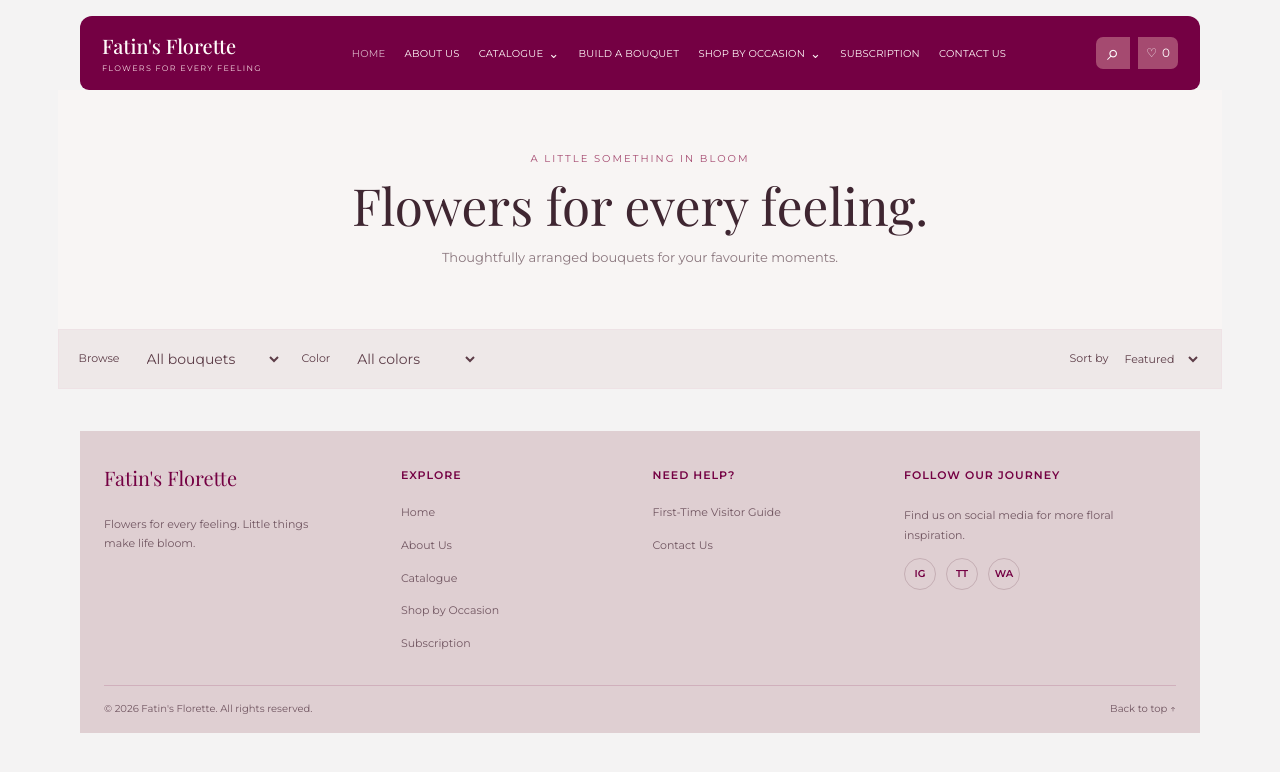
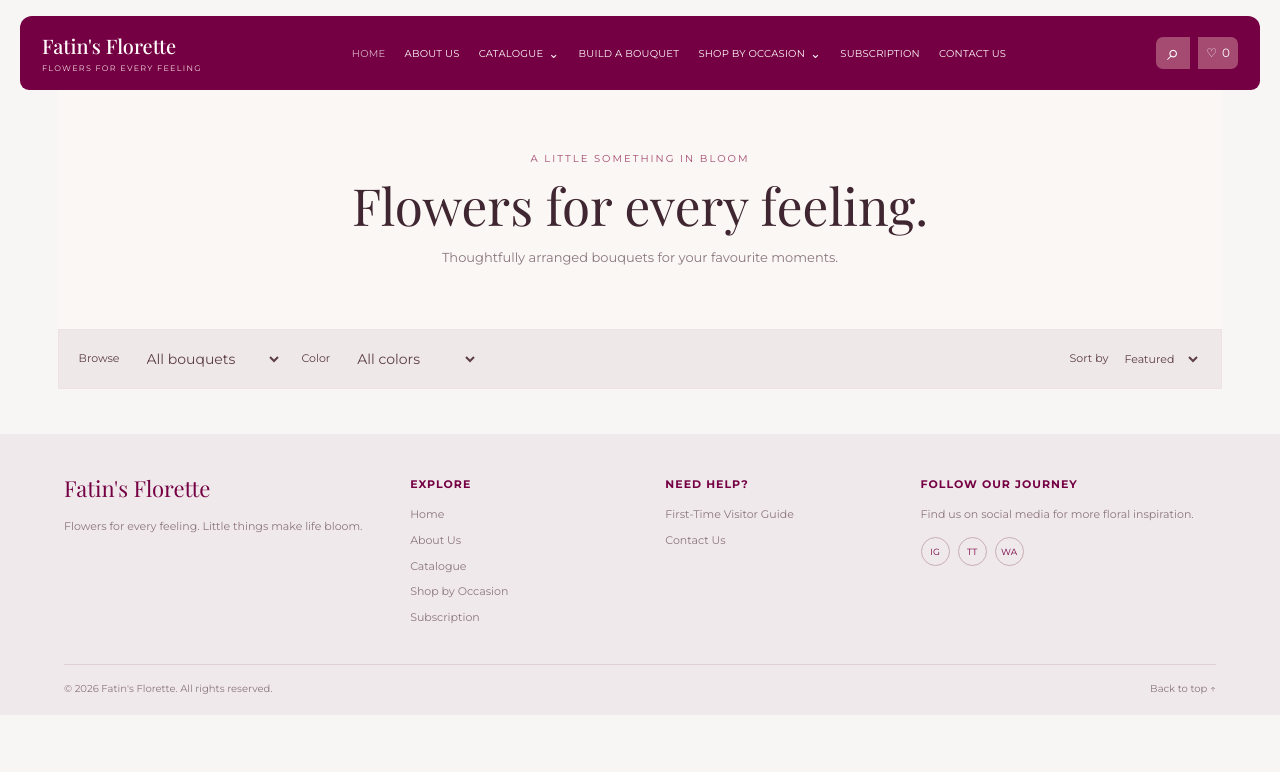
Before and after one commit to wafeeka737/Fatinsflorette, a plain HTML site: page pages/catalog.html in a window 1280 px wide. Drawn offline with nearby package versions, Linux system fonts and the light colour scheme; files that its build step writes are made by us from their sources; a script that the page names is missing; files whose address does not match are found by name.

Commit message:
css product update

```diff
--- a/pages/catalog.html
+++ b/pages/catalog.html
@@ -296,7 +296,7 @@
 
     </footer>
 
-     <link rel="stylesheet" href="style.css">
+     <link rel="stylesheet" href="product.css">
 
     <script src="flowers.js"></script>
     <script src="catalog.js"></script>
```
